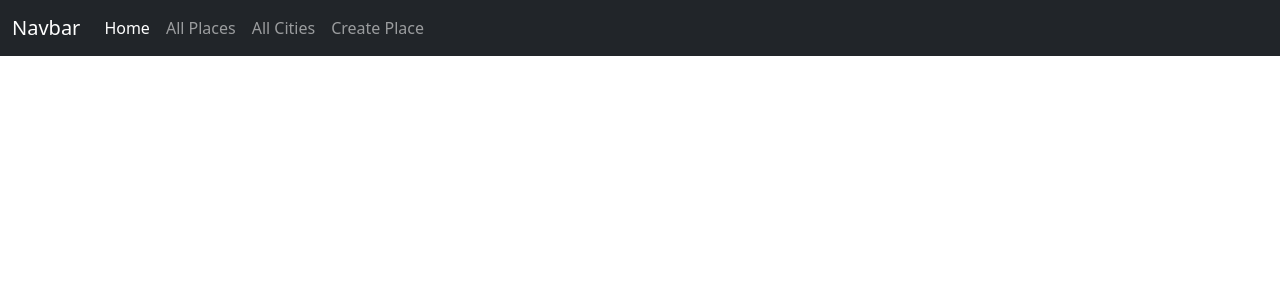
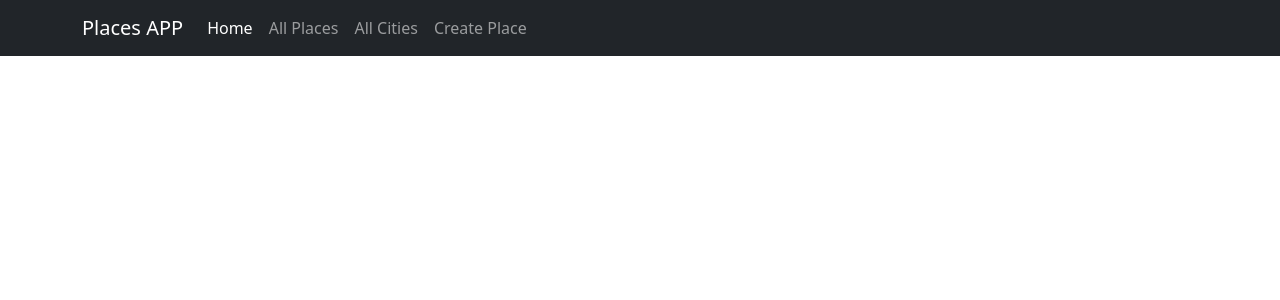
Before and after one commit to rahul-20-mangal/places-app, a Django app: page /spot/city/places/1 in a window 1280 px wide. Shown: the top 300 px of the page. Run offline with Django 3.2, Linux system fonts and the light colour scheme; data that the repository does not hold is empty; parts of the project's set-up code (start-up, migrations or seed data) failed here and were passed over.

Commit message:
Change in styling

```diff
--- a/spot/admin.py
+++ b/spot/admin.py
@@ -4,4 +4,8 @@ from .models import Place
 
 # Register your models here.
 
-admin.site.register(Place)
+@admin.register(Place)
+class PlaceAdmin(OSMGeoAdmin):
+    default_lon = 8754379
+    default_lat = 2557588
+    default_zoom = 4
--- a/spot/forms.py
+++ b/spot/forms.py
@@ -5,4 +5,4 @@ class PlaceForm(forms.ModelForm):
 
     class Meta:
         model = Place
-        fields = ('title', 'location', 'description', 'address', 'phone', 'city', 'type_of_place', 'tags')
+        fields = ('title', 'description', 'address', 'phone', 'city', 'type_of_place', 'tags')
--- a/spot/templates/base_generic.html
+++ b/spot/templates/base_generic.html
@@ -16,8 +16,8 @@
 <body>
 
   <nav class="navbar navbar-expand-lg navbar-dark bg-dark">
-    <div class="container-fluid">
-      <a class="navbar-brand" href="#">Navbar</a>
+    <div class="container">
+      <a class="navbar-brand" href="#">Places APP</a>
       <button class="navbar-toggler" type="button" data-bs-toggle="collapse" data-bs-target="#navbarSupportedContent" aria-controls="navbarSupportedContent" aria-expanded="false" aria-label="Toggle navigation">
         <span class="navbar-toggler-icon"></span>
       </button>
@@ -59,7 +59,7 @@
   </nav>
 
 
-  <div class="col-sm-10 ">{% block content %}{% endblock %}
+  {% block content %}{% endblock %}
     <!-- Optional JavaScript; choose one of the two! -->
 
     <!-- Option 1: Bootstrap Bundle with Popper -->
--- a/spot/templates/index.html
+++ b/spot/templates/index.html
@@ -2,6 +2,6 @@
 
 {% block content %}
 
-<img src="https://source.unsplash.com/1100x580/?places" alt="">
+<img src="https://source.unsplash.com/1196x564/?places" alt="">
 
 {% endblock %}
--- a/spot/templates/spot/add_place.html
+++ b/spot/templates/spot/add_place.html
@@ -1,7 +1,7 @@
 {% extends "base_generic.html" %}
 
 {% block content %}
-<div class="container">
+<div class="container"  style="text-align:center">
     <h1>Create Place: </h1>
 
     <form method="post">
--- a/spot/templates/spot/all_cities.html
+++ b/spot/templates/spot/all_cities.html
@@ -1,7 +1,7 @@
 {% extends "base_generic.html" %}
 
 {% block content %}
-
+<div class="container">
     <ul>
         {% for place in all_places %}
         <li>
@@ -9,5 +9,6 @@
         </li>
         {% endfor %}
     </ul>
+</div>
 
 {% endblock %}
--- a/spot/templates/spot/city_places.html
+++ b/spot/templates/spot/city_places.html
@@ -2,9 +2,15 @@
 
 {% block content %}
 
-{% for place in cities %}
+<div class="container">
+    <ul>
+        {% for place in cities %}
+        <li>
+            <a href="{% url 'detail-place' place.pk %}">{{place}}</a>
+        </li>
 
-    <a href="{% url 'detail-place' place.pk %}">{{place}}</a>
+        {% endfor %}
+    </ul>
+</div>
 
-{% endfor %}
 {% endblock %}
--- a/spot/templates/spot/place_detail.html
+++ b/spot/templates/spot/place_detail.html
@@ -1,13 +1,15 @@
 {% extends "base_generic.html" %}
 
 {% block content %}
+
+<div class="container">
   <h1>Title: {{ place.title }}</h1>
 
-  <p><strong>Description: </strong> {{  place.description }}</p>
+  <p><strong>Description: </strong> {{ place.description }}</p>
   <p><strong>Location:</strong> {{ place.location }}</p>
   <p><strong>Address: </strong> {{ place.address }}</p>
   <p><strong>City:</strong> {{ place.city }}</p>
   <p><strong>Type of Place:</strong> {{ place.type_of_place }}</p>
-
+</div>
 
 {% endblock %}
```
Also changed, not shown: spot/templates/spot/place_list.html (+31 -9 lines). Lines whose indentation alone changed are shown as unchanged.
